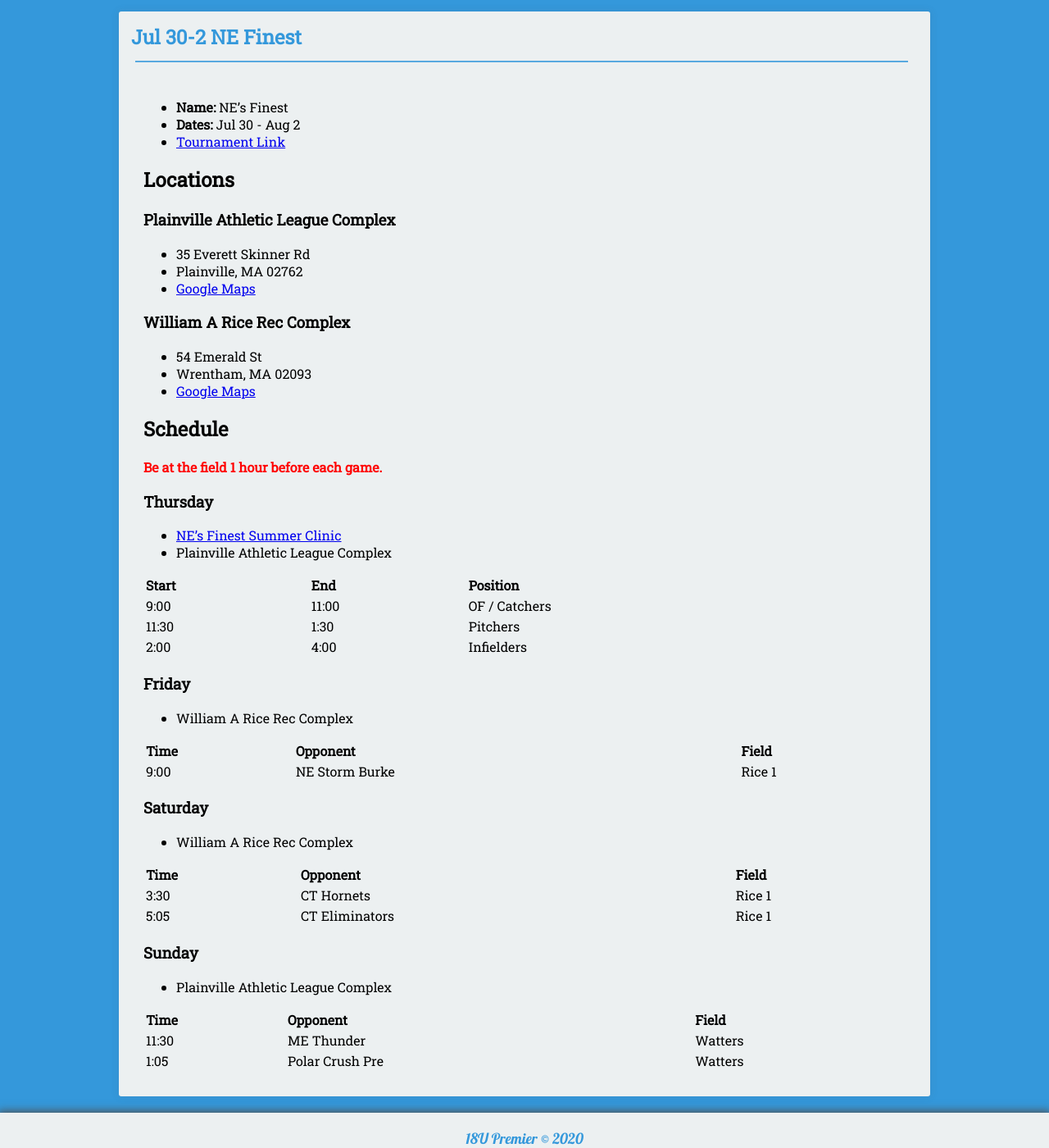
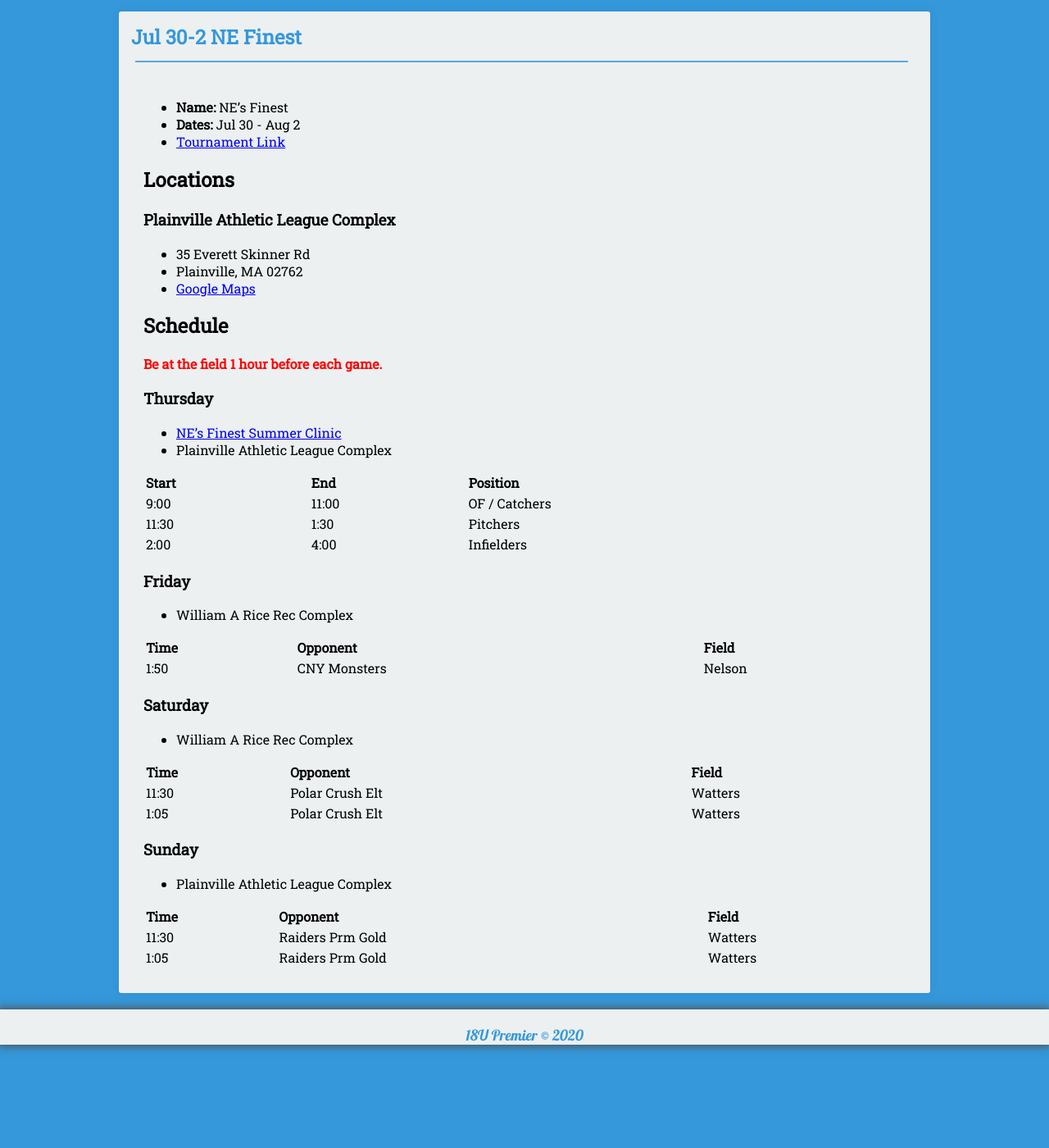
Before and after one commit to seanmerrow/ecf, a Jekyll site: the page built from _posts/2019-07-12-Jul-5-NEFinest.md, in a window 1280 px wide and 1400 px high, scrolled down 86 px. Shown: the whole window at 82% size. Built offline with Jekyll 4.4.1, drawn with Linux system fonts in a browser that asks for light colours; nearby versions of some CDN libraries.

Commit message:
Update 2019-07-12-Jul-5-NEFinest.md

```diff
--- a/_posts/2019-07-12-Jul-5-NEFinest.md
+++ b/_posts/2019-07-12-Jul-5-NEFinest.md
@@ -19,11 +19,6 @@ category:
 * Plainville, MA 02762
 * [Google Maps](https://goo.gl/maps/wzoKXBdTAmmHkfTEA)
 
-### William A Rice Rec Complex
-* 54 Emerald St
-* Wrentham, MA 02093
-* [Google Maps](https://goo.gl/maps/X71aESXzykkGdMZk7)
-
 ## Schedule
 **<span style="color:red">Be at the field 1 hour before each game.</span>**
 
@@ -42,21 +37,21 @@ category:
 
 | Time     | Opponent    | Field   |
 |:---      |:---         |:---     |
-| 9:00     | NE Storm Burke    |Rice 1   |
+| 1:50    | CNY Monsters    |Nelson   |
 
 ### Saturday
 * William A Rice Rec Complex
 
 | Time     | Opponent        | Field   |
 |:---      |:---             |:---     |
-| 3:30     | CT Hornets      |Rice 1   |
-| 5:05     | CT Eliminators  |Rice 1   |
+| 11:30    | Polar Crush Elt |Watters  |
+| 1:05     | Polar Crush Elt |Watters  |
 
 
 ### Sunday
 * Plainville Athletic League Complex
 
-| Time     | Opponent        | Field   |
-|:---      |:---             |:---     |
-| 11:30    | ME Thunder      |Watters   |
-| 1:05     | Polar Crush Pre |Watters   |
+| Time     | Opponent         | Field   |
+|:---      |:---              |:---     |
+| 11:30    | Raiders Prm Gold |Watters  |
+| 1:05     | Raiders Prm Gold |Watters  |
```
